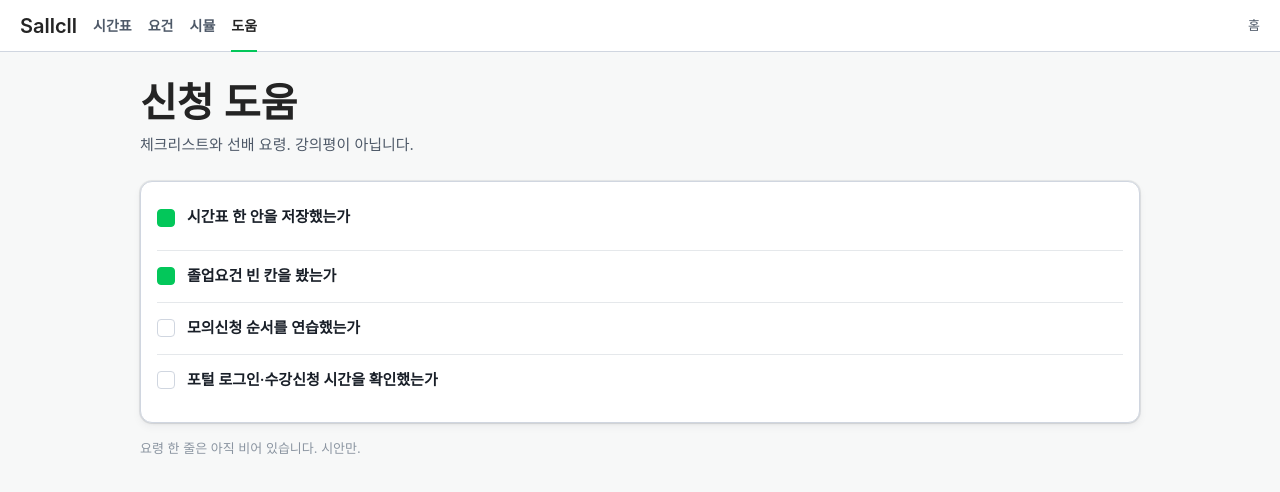
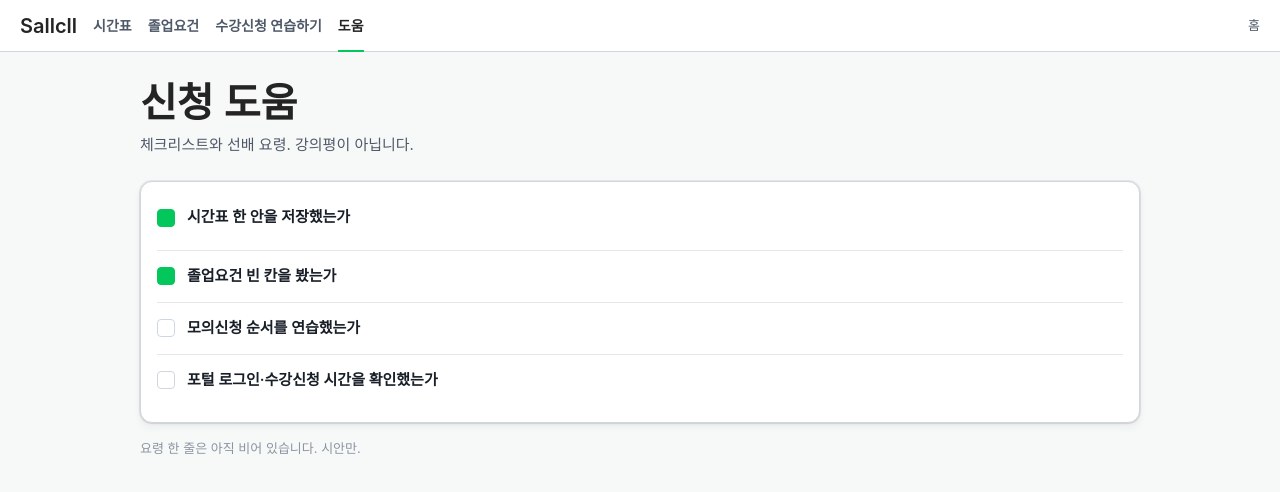
Before and after one commit to yunho0310/Sallcll, a website: page frontend/mockups/help.html in a window 1280 px wide. Drawn offline with Linux system fonts and the light colour scheme; a web font is replaced by a local one.

Commit message:
feat: 메인 시안 내비게이션 메뉴 명칭 변경 (요건→졸업요건, 시뮬→수강신청 연습하기)
Co-Authored-By: Claude Opus 5.5 <noreply@anthropic.com>

```diff
--- a/frontend/mockups/help.html
+++ b/frontend/mockups/help.html
@@ -14,8 +14,8 @@
     <a class="brand" href="./home.html">Sallcll</a>
     <nav>
       <a href="./table.html">시간표</a>
-      <a href="./req.html">요건</a>
-      <a href="./sim.html">시뮬</a>
+      <a href="./req.html">졸업요건</a>
+      <a href="./sim.html">수강신청 연습하기</a>
       <a class="is-on" href="./help.html">도움</a>
     </nav>
     <a class="back" href="./home.html">홈</a>
```
Also changed, not shown: frontend/mockups/home.html (+2 -2 lines), frontend/mockups/req.html (+2 -2 lines), frontend/mockups/sim.html (+2 -2 lines), frontend/mockups/table.html (+2 -2 lines).
